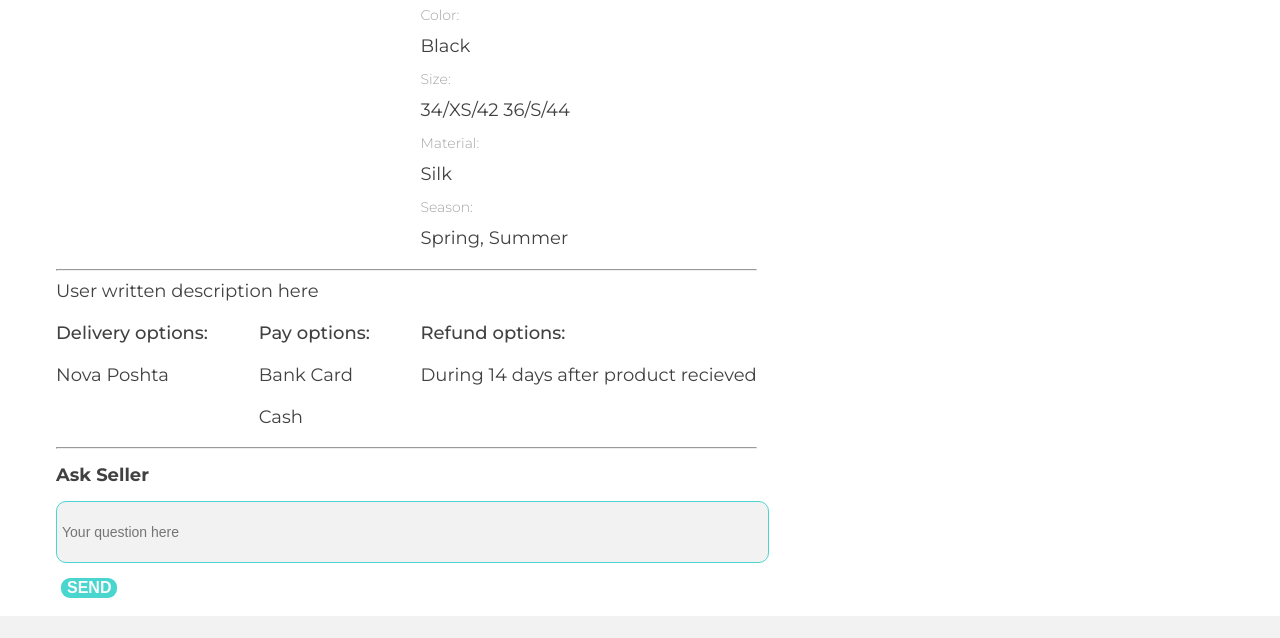
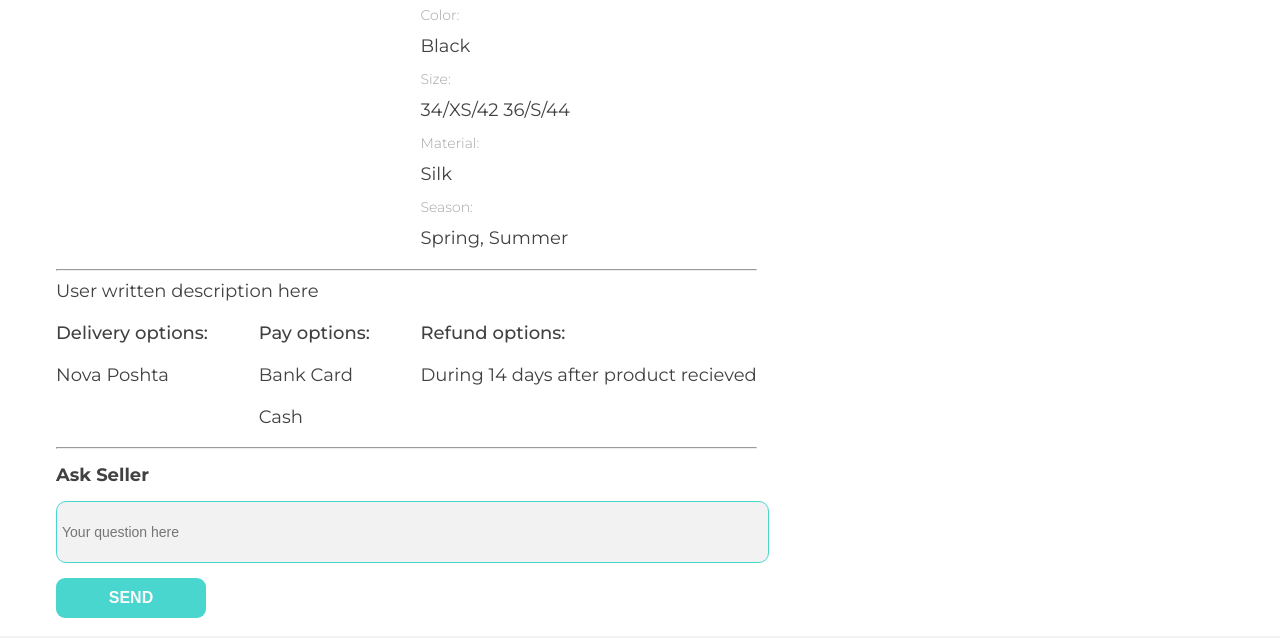
Before and after one commit to PaterDeTenebis/marketplace, a plain HTML site: page productSingle.html in a window 1280 px wide. Shown: the part 540-1178 px from the top of the page. Drawn offline with Linux system fonts and the light colour scheme.

Commit message:
send question button edited

```diff
--- a/css/style.scss
+++ b/css/style.scss
@@ -173,3 +173,8 @@ footer.footer {
     }
   }
 }
+button.questionSend {
+  height: 40px;
+  width: 150px;
+  margin-left: 0;
+}
--- a/productSingle.html
+++ b/productSingle.html
@@ -186,7 +186,7 @@
                   <input type="text" class="prodQuestionInput" placeholder="Your question here">
                 </div>
                 <div class="df">
-                  <button class="btn btnSolid textLight ttu textReg text700">Send</button>
+                  <button class="btn btnSolid textLight ttu textReg text700 questionSend">Send</button>
                 </div>
               </div>
             </div>
```
Also changed, not shown: css/style.css, 1 other file.
